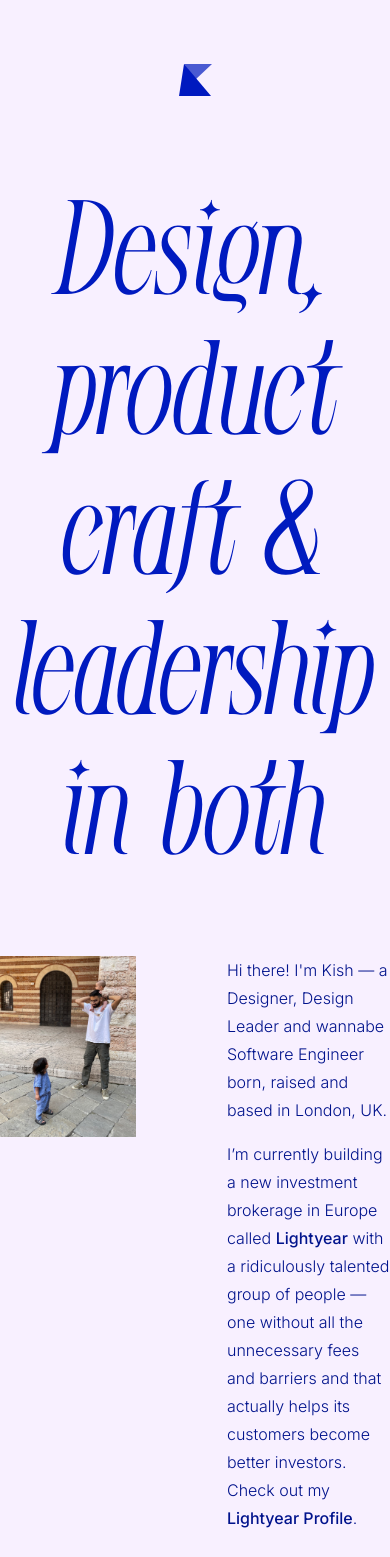
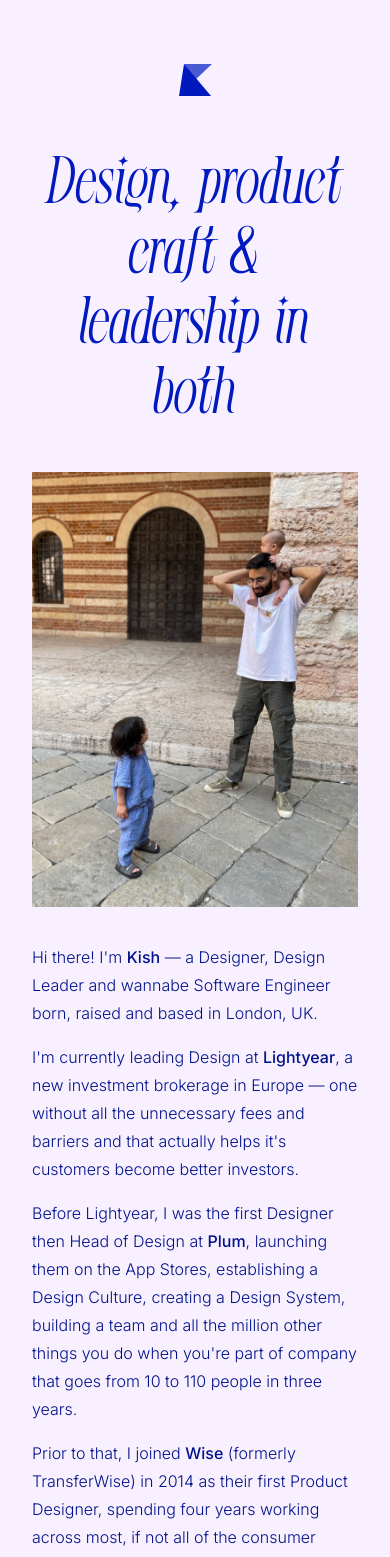
Before and after one commit to TheKishPatel/kishpatel-com-app, a Next.js app: page / in a window 390 px wide. Shown: the top 1557 px of the page. Built offline with nearby package versions, Linux system fonts and the light colour scheme; a small style sheet from the web is missing.

Commit message:
copy and responsiveness

```diff
--- a/pages/index.tsx
+++ b/pages/index.tsx
@@ -7,9 +7,15 @@ const Home: NextPage = () => {
   return (
     <div>
       <Head>
-        <title>Create Next App</title>
-        <meta name="description" content="Generated by create next app" />
+        <title>Kish Patel</title>
         <link rel="icon" href="/favicon.ico" />
+        <meta content="Hey! I'm Kish, a Designer, Design Leader and wannabe Software Engineer from London, UK." name="description" />
+        <meta content="Kish Patel" property="og:title" />
+        <meta content="Hey! I'm Kish, a Designer, Design Leader and wannabe Software Engineer from London, UK." property="og:description" />
+        <meta content="Kish Patel" property="twitter:title" />
+        <meta content="Hey! I'm Kish, a Designer, Design Leader and wannabe Software Engineer from London, UK." property="twitter:description" />
+        <meta property="og:type" content="website" />
+        <meta content="summary_large_image" name="twitter:card" />
       </Head>
 
       <main className={styles.main}>
@@ -20,11 +26,11 @@ const Home: NextPage = () => {
         </svg>
 
 
-        <h1 className={styles.title_lead}>
+        <h1 className={`${styles.title_lead} ${styles.container}`}>
           Design, product craft &amp; leadership in both
         </h1>
 
-        <div className={styles.container}>
+        <div className={`${styles.container} ${styles.container_grid}`}>
           <div className={styles.col_photo}>
             <Image
               src="/us.jpg"
@@ -41,18 +47,38 @@ const Home: NextPage = () => {
 
           <div className={styles.col_content}>
             <p>
-              Hi there! I&apos;m Kish — a Designer, Design Leader and wannabe Software Engineer born, raised and based in London, UK.
+              Hi there! I&apos;m <a href="https://twitter.com/TheKishPatel/" target="_blank" rel="noopener noreferrer">Kish</a> — a Designer, Design Leader and wannabe Software Engineer born, raised and based in London, UK.
             </p>
 
             <p>
-              I’m currently building a new investment brokerage in Europe called <a href="http://golightyear.com/" target="_blank" rel="noopener noreferrer">Lightyear</a> with a ridiculously talented group of people — one without all the unnecessary fees and barriers and that actually helps its customers become better investors. Check out my <a href="http://golightyear.com/go/kish/" target="_blank" rel="noopener noreferrer">Lightyear Profile</a>.
+              I&apos;m currently leading Design at <a href="https://golightyear.com/" target="_blank" rel="noopener noreferrer">Lightyear</a>, a new investment brokerage in Europe — one without all the unnecessary fees and barriers and that actually helps it&apos;s customers become better investors.
+            </p>
+
+            <p>
+              Before Lightyear, I was the first Designer then Head of Design at <a href="https://withplum.com/" target="_blank" rel="noopener noreferrer">Plum</a>, launching them on the App Stores, establishing a Design Culture, creating a Design System, building a team and all the million other things you do when you&apos;re part of company that goes from 10 to 110 people in three years.
+            </p>
+
+            <p>
+              Prior to that, I joined <a href="https://wise.com/" target="_blank" rel="noopener noreferrer">Wise</a> (formerly TransferWise) in 2014 as their first Product Designer, spending four years working across most, if not all of the consumer product across Web and Mobile.
+            </p>
+
+            <p>
+              So yeah — <i>a lottttt</i> of design for fintech products.
+            </p>
+
+            <p>
+              Recently, I&apos;ve started to automate much of the monkey work involved in the process and sharing it with the community, starting with Amountify — a Figma plugin for entering random currency amounts into your designs.
+            </p>
+
+            <p>
+            When I had a lot more free time, I had a few side projects on the go. One that&apos;s still out there and used by many is <a href="https://apps.apple.com/gb/app/dubbledecker/id806904237" target="_blank" rel="noopener noreferrer">Dubbledecker</a> — an app I built to learn Objective-C and iOS development back in 2014. I later made a very small and pointless app called <a href="https://apps.apple.com/gb/app/random-generate-random-hex-colours/id1046225555" target="_blank" rel="noopener noreferrer">Random</a>, to learn Swift and how to build custom page transitions. 5 years on, I&apos;ve found it to be an effective sensory toy for young children <i>(don&apos;t ask)</i>.
             </p>
           </div>
         </div>
 
       </main>
 
-      <footer className={styles.footer}>
+      <footer className={`${styles.footer} ${styles.container}`}>
         <small>
           You can find me in other places on the internet, such as <a href="http://twitter.com/TheKishPatel" target="_blank" rel="noopener noreferrer">Twitter</a>, Figma, Github or LinkedIn. Alternatively, reach out to me directly at contact@kishpatel.com.
         </small>
--- a/styles/Home.module.scss
+++ b/styles/Home.module.scss
@@ -1,8 +1,10 @@
 @import "colors";
 @import "layout";
+@import "mixins";
+
 
 .main {
-  max-width: 960px;
+  max-width: 800px;
   margin: auto;
   min-height: 100vh;
   padding: 4rem 0;
@@ -11,6 +13,10 @@
   flex-direction: column;
   justify-content: center;
   align-items: center;
+
+  @include for-desktop-up {
+    max-width: 1000px;
+  }
 }
 
 .footer {
@@ -21,73 +27,18 @@
 }
 
 .title_lead {
-  margin: 5rem 0;
-  font-size: 10rem;
+  margin: 3rem 0;
+  font-size: 5rem;
   line-height: 0.875;
   text-align: center;
-}
 
-.description {
-  margin: 4rem 0;
-  line-height: 1.5;
-  font-size: 1.5rem;
-}
+  @include for-tablet-portrait-up {
+    margin: 4rem 0;
+    font-size: 7rem;
+  }
 
-.code {
-  background: #fafafa;
-  border-radius: 5px;
-  padding: 0.75rem;
-  font-size: 1.1rem;
-  font-family: Menlo, Monaco, Lucida Console, Liberation Mono, DejaVu Sans Mono,
-    Bitstream Vera Sans Mono, Courier New, monospace;
-}
-
-.grid {
-  display: flex;
-  align-items: center;
-  justify-content: center;
-  flex-wrap: wrap;
-  max-width: 800px;
-}
-
-.card {
-  margin: 1rem;
-  padding: 1.5rem;
-  text-align: left;
-  color: inherit;
-  text-decoration: none;
-  border: 1px solid #eaeaea;
-  border-radius: 10px;
-  transition: color 0.15s ease, border-color 0.15s ease;
-  max-width: 300px;
-}
-
-.card:hover,
-.card:focus,
-.card:active {
-  color: #0070f3;
-  border-color: #0070f3;
-}
-
-.card h2 {
-  margin: 0 0 1rem 0;
-  font-size: 1.5rem;
-}
-
-.card p {
-  margin: 0;
-  font-size: 1.25rem;
-  line-height: 1.5;
-}
-
-.logo {
-  height: 1em;
-  margin-left: 0.5rem;
-}
-
-@media (max-width: 600px) {
-  .grid {
-    width: 100%;
-    flex-direction: column;
+  @include for-tablet-landscape-up {
+    margin: 5rem 0;
+    font-size: 10rem;
   }
 }
--- a/styles/_layout.scss
+++ b/styles/_layout.scss
@@ -1,11 +1,41 @@
+@import "mixins";
+
 .container {
+    padding-left: 2rem;
+    padding-right: 2rem;
+
+    @include for-tablet-landscape-up {
+      padding-left: 0;
+      padding-right: 0;
+    }
+}
+
+.container_grid {
+  display: block;
+
+  @include for-tablet-portrait-up {
     display: grid;
-    grid-template-columns: 5fr 1fr 6fr;
+    grid-template-columns: 4fr 1fr 6fr;
     grid-template-rows: 1fr;
-    gap: 0px 32px;
-    grid-template-areas:
-      "col_photo col-spacer col_content";
+    gap: 0px 2rem;
+    grid-template-areas: "col_photo col_spacer col_content";
   }
-  .col_photo { grid-area: col_photo; }
-  .col-spacer { grid-area: col-spacer; }
-  .col_content { grid-area: col_content; }
+
+  .col_photo {
+    margin-bottom: 2rem;
+
+    @include for-tablet-portrait-up {
+      margin-bottom: 0rem;
+    }
+
+    grid-area: col_photo;
+  }
+
+  .col_spacer {
+    grid-area: col_spacer;
+  }
+
+  .col_content {
+    grid-area: col_content;
+  }
+}
--- a/styles/_mixins.scss
+++ b/styles/_mixins.scss
@@ -1,5 +1,15 @@
-@mixin desktop() {
-    @media (max-width: 600px) {
-      @content;
-    }
+@mixin for-phone-only {
+  @media (max-width: 599px) { @content; }
 }
+@mixin for-tablet-portrait-up {
+  @media (min-width: 600px) { @content; }
+}
+@mixin for-tablet-landscape-up {
+  @media (min-width: 900px) { @content; }
+}
+@mixin for-desktop-up {
+  @media (min-width: 1200px) { @content; }
+}
+@mixin for-big-desktop-up {
+  @media (min-width: 1800px) { @content; }
+}
--- a/styles/globals.scss
+++ b/styles/globals.scss
@@ -1,3 +1,4 @@
+@import "mixins";
 @import "fonts";
 @import "colors";
 @import "typography";
@@ -20,3 +21,8 @@ a {
 * {
   box-sizing: border-box;
 }
+
+.logo {
+  height: 1em;
+  margin-left: 0.5rem;
+}
```
